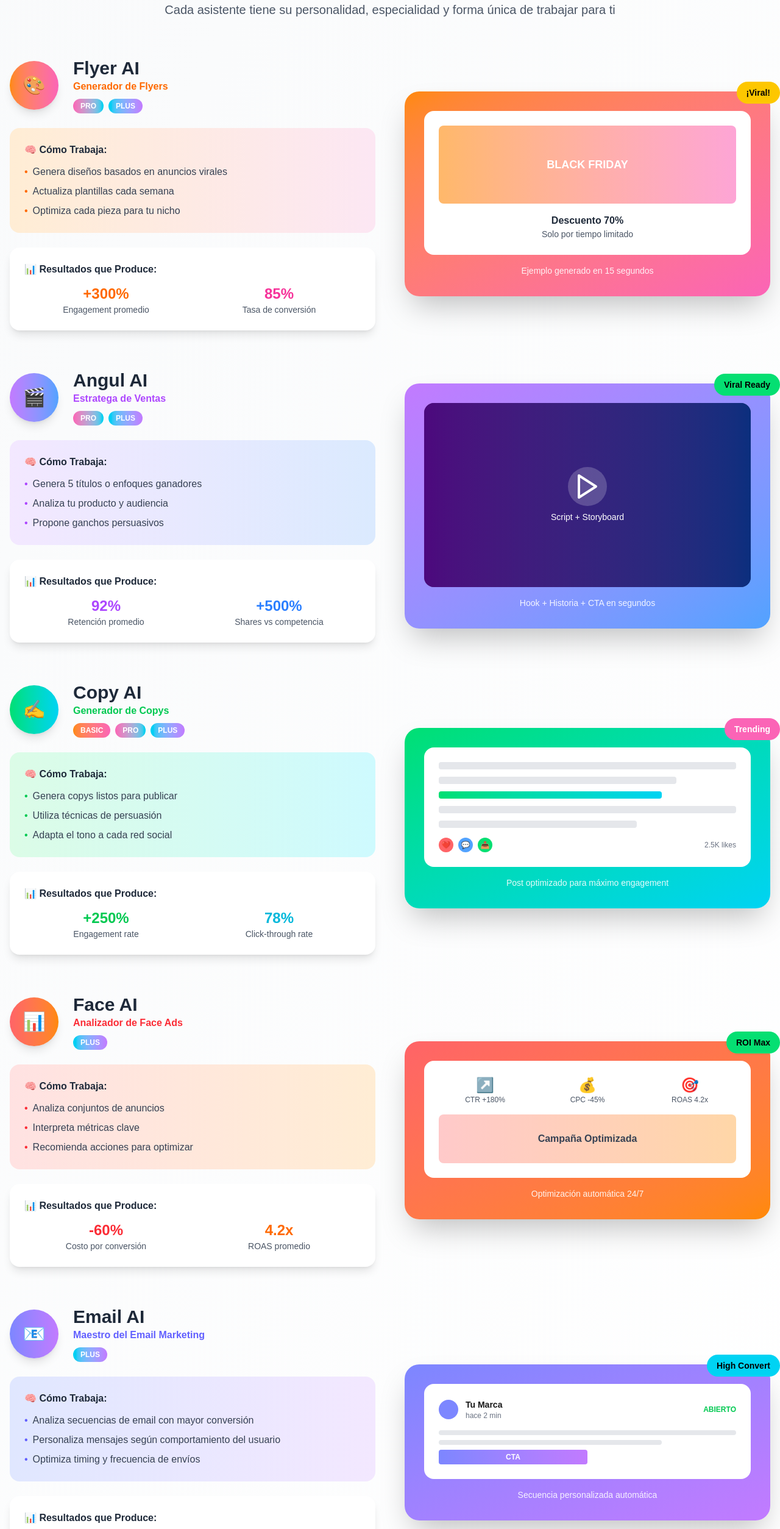
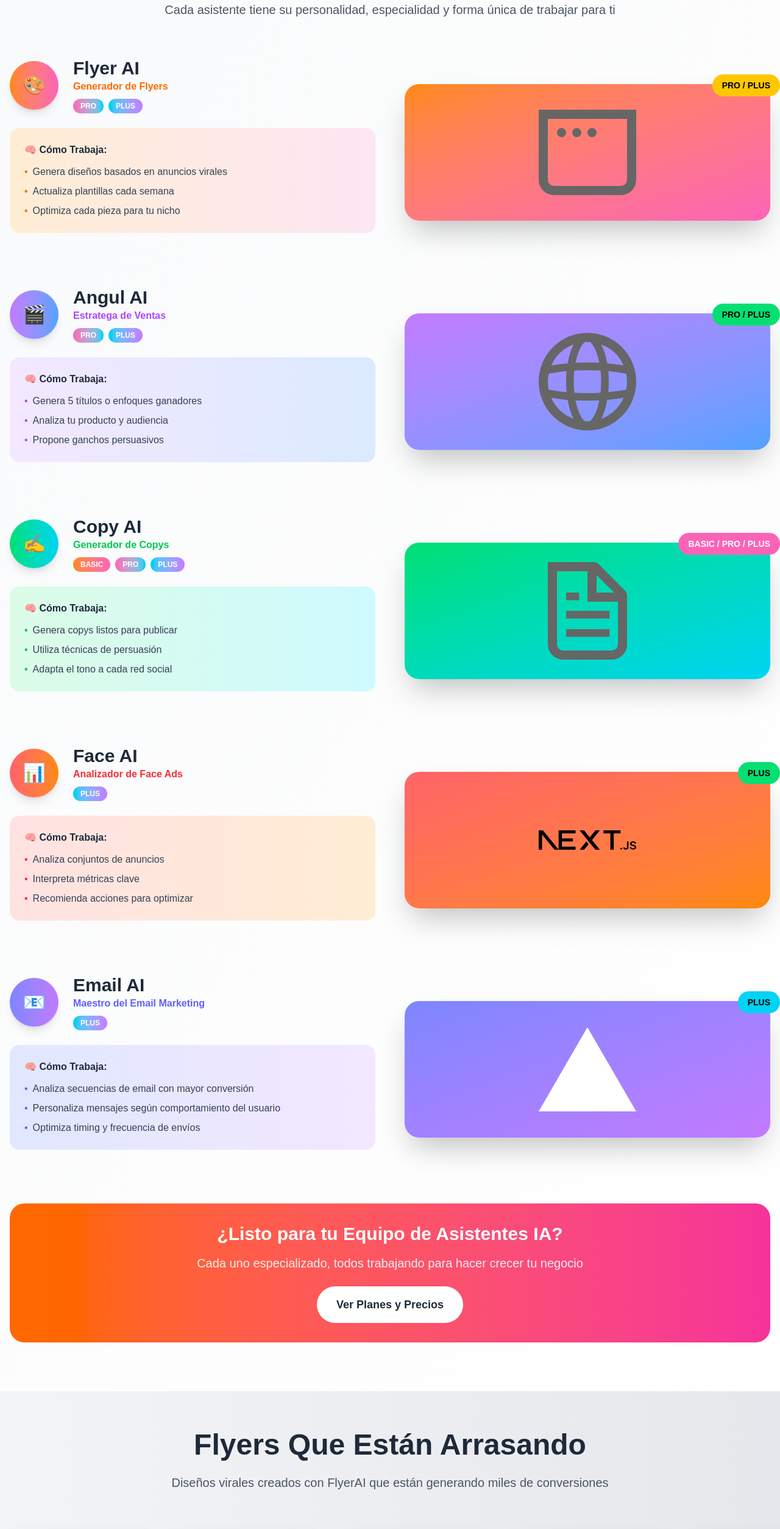
Before and after one commit to angelaFree/ventorai_page, a Next.js app: page / in a window 1280 px wide. Shown: the part 1920-4428 px from the top of the page at 61% size. Built offline with nearby package versions, Linux system fonts and the light colour scheme; no server answers; grey boxes are pictures that could not be loaded.

Commit message:
Remove results section and update assistant highlights

```diff
--- a/components/subscriptions/AssistantCard.tsx
+++ b/components/subscriptions/AssistantCard.tsx
@@ -7,11 +7,6 @@ export interface Badge {
   gradient: string;
 }
 
-export interface Result {
-  value: string;
-  label: string;
-  color: string;
-}
 
 export interface Highlight {
   text: string;
@@ -28,7 +23,6 @@ export interface AssistantCardProps {
   featureBg: string; // gradient classes for features box
   bulletColor: string; // color class for bullet dot
   features: string[];
-  results: Result[];
   highlight?: Highlight;
   reverse?: boolean;
   children: ReactNode; // graphic content
@@ -44,7 +38,6 @@ export default function AssistantCard({
   featureBg,
   bulletColor,
   features,
-  results,
   highlight,
   reverse,
   children,
@@ -90,17 +83,6 @@ export default function AssistantCard({
           </ul>
         </div>
 
-        <div className="bg-white rounded-2xl p-6 shadow-lg">
-          <h4 className="font-bold text-gray-800 mb-3">📊 Resultados que Produce:</h4>
-          <div className="grid grid-cols-2 gap-4">
-            {results.map((r) => (
-              <div key={r.label} className="text-center">
-                <div className={`text-2xl font-black ${r.color}`}>{r.value}</div>
-                <div className="text-sm text-gray-600">{r.label}</div>
-              </div>
-            ))}
-          </div>
-        </div>
       </div>
 
       <div className={graphicOrder}>
--- a/components/subscriptions/AssistantsShowcase.tsx
+++ b/components/subscriptions/AssistantsShowcase.tsx
@@ -29,7 +29,6 @@ export default function AssistantsShowcase() {
               featureBg={item.featureBg}
               bulletColor={item.bulletColor}
               features={item.features}
-              results={item.results}
               highlight={item.highlight}
               reverse={item.reverse}
             >
--- a/components/subscriptions/showcaseData.tsx
+++ b/components/subscriptions/showcaseData.tsx
@@ -1,6 +1,5 @@
 import { ReactNode } from "react";
-import { Badge, Result, Highlight } from "./AssistantCard";
-import { PlayIcon } from "../flyerIaLanding/icons";
+import { Badge, Highlight } from "./AssistantCard";
 
 export interface ShowcaseItem {
   id: string;
@@ -13,7 +12,6 @@ export interface ShowcaseItem {
   featureBg: string;
   bulletColor: string;
   features: string[];
-  results: Result[];
   highlight?: Highlight;
   reverse?: boolean;
   graphic: ReactNode;
@@ -38,25 +36,10 @@ export const showcaseItems: ShowcaseItem[] = [
       "Actualiza plantillas cada semana",
       "Optimiza cada pieza para tu nicho",
     ],
-    results: [
-      { value: "+300%", label: "Engagement promedio", color: "text-orange-500" },
-      { value: "85%", label: "Tasa de conversión", color: "text-pink-500" },
-    ],
-    highlight: { text: "¡Viral!", classes: "bg-yellow-400 text-black" },
+    highlight: { text: "PRO / PLUS", classes: "bg-yellow-400 text-black" },
     graphic: (
-      <div className="bg-gradient-to-br from-orange-400 to-pink-400 rounded-3xl p-8 shadow-2xl">
-        <div className="bg-white rounded-2xl p-6 mb-4">
-          <div className="h-32 bg-gradient-to-r from-orange-300 to-pink-300 rounded-lg mb-4 flex items-center justify-center">
-            <span className="text-white font-bold text-lg">BLACK FRIDAY</span>
-          </div>
-          <div className="text-center">
-            <div className="font-bold text-gray-800">Descuento 70%</div>
-            <div className="text-sm text-gray-600">Solo por tiempo limitado</div>
-          </div>
-        </div>
-        <div className="text-center text-white">
-          <div className="text-sm opacity-90">Ejemplo generado en 15 segundos</div>
-        </div>
+      <div className="bg-gradient-to-br from-orange-400 to-pink-400 rounded-3xl p-8 shadow-2xl flex justify-center">
+        <img src="/window.svg" alt="Flyer AI" className="w-40 h-40 object-contain" />
       </div>
     ),
   },
@@ -78,26 +61,11 @@ export const showcaseItems: ShowcaseItem[] = [
       "Analiza tu producto y audiencia",
       "Propone ganchos persuasivos",
     ],
-    results: [
-      { value: "92%", label: "Retención promedio", color: "text-purple-500" },
-      { value: "+500%", label: "Shares vs competencia", color: "text-blue-500" },
-    ],
-    highlight: { text: "Viral Ready", classes: "bg-green-400 text-black" },
+    highlight: { text: "PRO / PLUS", classes: "bg-green-400 text-black" },
     reverse: true,
     graphic: (
-      <div className="bg-gradient-to-br from-purple-400 to-blue-400 rounded-3xl p-8 shadow-2xl">
-        <div className="bg-black rounded-2xl aspect-video mb-4 flex items-center justify-center relative overflow-hidden">
-          <div className="absolute inset-0 bg-gradient-to-r from-purple-600/50 to-blue-600/50"></div>
-          <div className="relative text-white text-center">
-            <div className="w-16 h-16 bg-white/20 rounded-full flex items-center justify-center mx-auto mb-2">
-              <PlayIcon />
-            </div>
-            <div className="text-sm">Script + Storyboard</div>
-          </div>
-        </div>
-        <div className="text-center text-white">
-          <div className="text-sm opacity-90">Hook + Historia + CTA en segundos</div>
-        </div>
+      <div className="bg-gradient-to-br from-purple-400 to-blue-400 rounded-3xl p-8 shadow-2xl flex justify-center">
+        <img src="/globe.svg" alt="Angul AI" className="w-40 h-40 object-contain" />
       </div>
     ),
   },
@@ -120,33 +88,10 @@ export const showcaseItems: ShowcaseItem[] = [
       "Utiliza técnicas de persuasión",
       "Adapta el tono a cada red social",
     ],
-    results: [
-      { value: "+250%", label: "Engagement rate", color: "text-green-500" },
-      { value: "78%", label: "Click-through rate", color: "text-cyan-500" },
-    ],
-    highlight: { text: "Trending", classes: "bg-pink-400 text-white" },
+    highlight: { text: "BASIC / PRO / PLUS", classes: "bg-pink-400 text-white" },
     graphic: (
-      <div className="bg-gradient-to-br from-green-400 to-cyan-400 rounded-3xl p-8 shadow-2xl">
-        <div className="bg-white rounded-2xl p-6 mb-4">
-          <div className="space-y-3">
-            <div className="h-3 bg-gray-200 rounded w-full"></div>
-            <div className="h-3 bg-gray-200 rounded w-4/5"></div>
-            <div className="h-3 bg-gradient-to-r from-green-400 to-cyan-400 rounded w-3/4"></div>
-            <div className="h-3 bg-gray-200 rounded w-full"></div>
-            <div className="h-3 bg-gray-200 rounded w-2/3"></div>
-          </div>
-          <div className="mt-4 flex justify-between items-center">
-            <div className="flex space-x-2">
-              <div className="w-6 h-6 bg-red-400 rounded-full flex items-center justify-center text-xs">❤️</div>
-              <div className="w-6 h-6 bg-blue-400 rounded-full flex items-center justify-center text-xs">💬</div>
-              <div className="w-6 h-6 bg-green-400 rounded-full flex items-center justify-center text-xs">📤</div>
-            </div>
-            <div className="text-xs text-gray-500">2.5K likes</div>
-          </div>
-        </div>
-        <div className="text-center text-white">
-          <div className="text-sm opacity-90">Post optimizado para máximo engagement</div>
-        </div>
+      <div className="bg-gradient-to-br from-green-400 to-cyan-400 rounded-3xl p-8 shadow-2xl flex justify-center">
+        <img src="/file.svg" alt="Copy AI" className="w-40 h-40 object-contain" />
       </div>
     ),
   },
@@ -165,36 +110,11 @@ export const showcaseItems: ShowcaseItem[] = [
       "Interpreta métricas clave",
       "Recomienda acciones para optimizar",
     ],
-    results: [
-      { value: "-60%", label: "Costo por conversión", color: "text-red-500" },
-      { value: "4.2x", label: "ROAS promedio", color: "text-orange-500" },
-    ],
-    highlight: { text: "ROI Max", classes: "bg-green-400 text-black" },
+    highlight: { text: "PLUS", classes: "bg-green-400 text-black" },
     reverse: true,
     graphic: (
-      <div className="bg-gradient-to-br from-red-400 to-orange-400 rounded-3xl p-8 shadow-2xl">
-        <div className="bg-white rounded-2xl p-6 mb-4">
-          <div className="grid grid-cols-3 gap-4 mb-4">
-            <div className="text-center">
-              <div className="text-2xl font-bold text-green-500">↗️</div>
-              <div className="text-xs text-gray-600">CTR +180%</div>
-            </div>
-            <div className="text-center">
-              <div className="text-2xl font-bold text-blue-500">💰</div>
-              <div className="text-xs text-gray-600">CPC -45%</div>
-            </div>
-            <div className="text-center">
-              <div className="text-2xl font-bold text-purple-500">🎯</div>
-              <div className="text-xs text-gray-600">ROAS 4.2x</div>
-            </div>
-          </div>
-          <div className="h-20 bg-gradient-to-r from-red-200 to-orange-200 rounded-lg flex items-center justify-center">
-            <span className="text-gray-700 font-semibold">Campaña Optimizada</span>
-          </div>
-        </div>
-        <div className="text-center text-white">
-          <div className="text-sm opacity-90">Optimización automática 24/7</div>
-        </div>
+      <div className="bg-gradient-to-br from-red-400 to-orange-400 rounded-3xl p-8 shadow-2xl flex justify-center">
+        <img src="/next.svg" alt="Face AI" className="w-40 h-40 object-contain" />
       </div>
     ),
   },
@@ -213,35 +133,10 @@ export const showcaseItems: ShowcaseItem[] = [
       "Personaliza mensajes según comportamiento del usuario",
       "Optimiza timing y frecuencia de envíos",
     ],
-    results: [
-      { value: "68%", label: "Open rate promedio", color: "text-indigo-500" },
-      { value: "+400%", label: "Revenue por email", color: "text-purple-500" },
-    ],
-    highlight: { text: "High Convert", classes: "bg-cyan-400 text-black" },
+    highlight: { text: "PLUS", classes: "bg-cyan-400 text-black" },
     graphic: (
-      <div className="bg-gradient-to-br from-indigo-400 to-purple-400 rounded-3xl p-8 shadow-2xl">
-        <div className="bg-white rounded-2xl p-6 mb-4">
-          <div className="flex items-center justify-between mb-4">
-            <div className="flex items-center">
-              <div className="w-8 h-8 bg-indigo-400 rounded-full mr-3"></div>
-              <div>
-                <div className="font-bold text-sm">Tu Marca</div>
-                <div className="text-xs text-gray-500">hace 2 min</div>
-              </div>
-            </div>
-            <div className="text-green-500 text-xs font-bold">ABIERTO</div>
-          </div>
-          <div className="space-y-2">
-            <div className="h-2 bg-gray-200 rounded w-full"></div>
-            <div className="h-2 bg-gray-200 rounded w-3/4"></div>
-            <div className="h-6 bg-gradient-to-r from-indigo-400 to-purple-400 rounded w-1/2 flex items-center justify-center">
-              <span className="text-white text-xs font-bold">CTA</span>
-            </div>
-          </div>
-        </div>
-        <div className="text-center text-white">
-          <div className="text-sm opacity-90">Secuencia personalizada automática</div>
-        </div>
+      <div className="bg-gradient-to-br from-indigo-400 to-purple-400 rounded-3xl p-8 shadow-2xl flex justify-center">
+        <img src="/vercel.svg" alt="Email AI" className="w-40 h-40 object-contain" />
       </div>
     ),
   },
```
